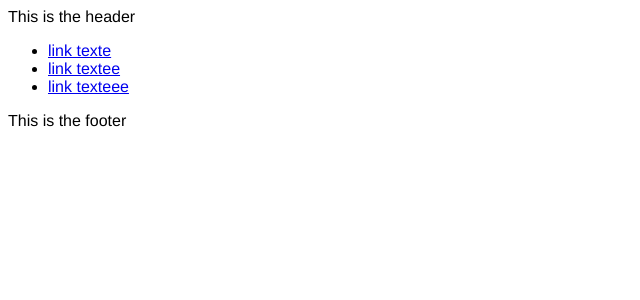
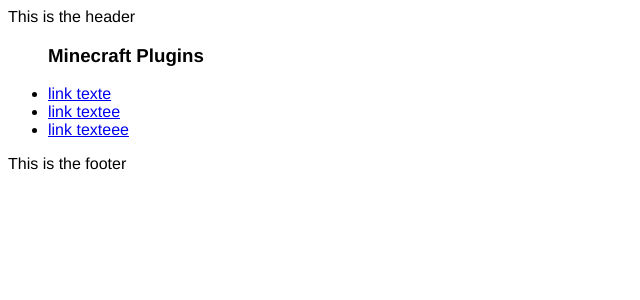
Before and after one commit to GrapeAppleFruit/grapeapplefruit.github.io, a Jekyll site: the page built from item.html, in a window 1280 px wide. Shown: the top 300 px of the page, without its empty margins (0-640 px from the left). Built offline with Jekyll 4.4.1, drawn with Linux system fonts in a browser that asks for light colours.

Commit message:
Update item.html

```diff
--- a/item.html
+++ b/item.html
@@ -4,6 +4,7 @@ title: My Archive - Item Page
 <div class="content">
 
 	<ul>
+		<h3> Minecraft Plugins </h3>
   <li><a href="url">link texte</a></li>
   <li><a href="url">link textee</a></li>
   <li><a href="url">link texteee</a></li>
```
